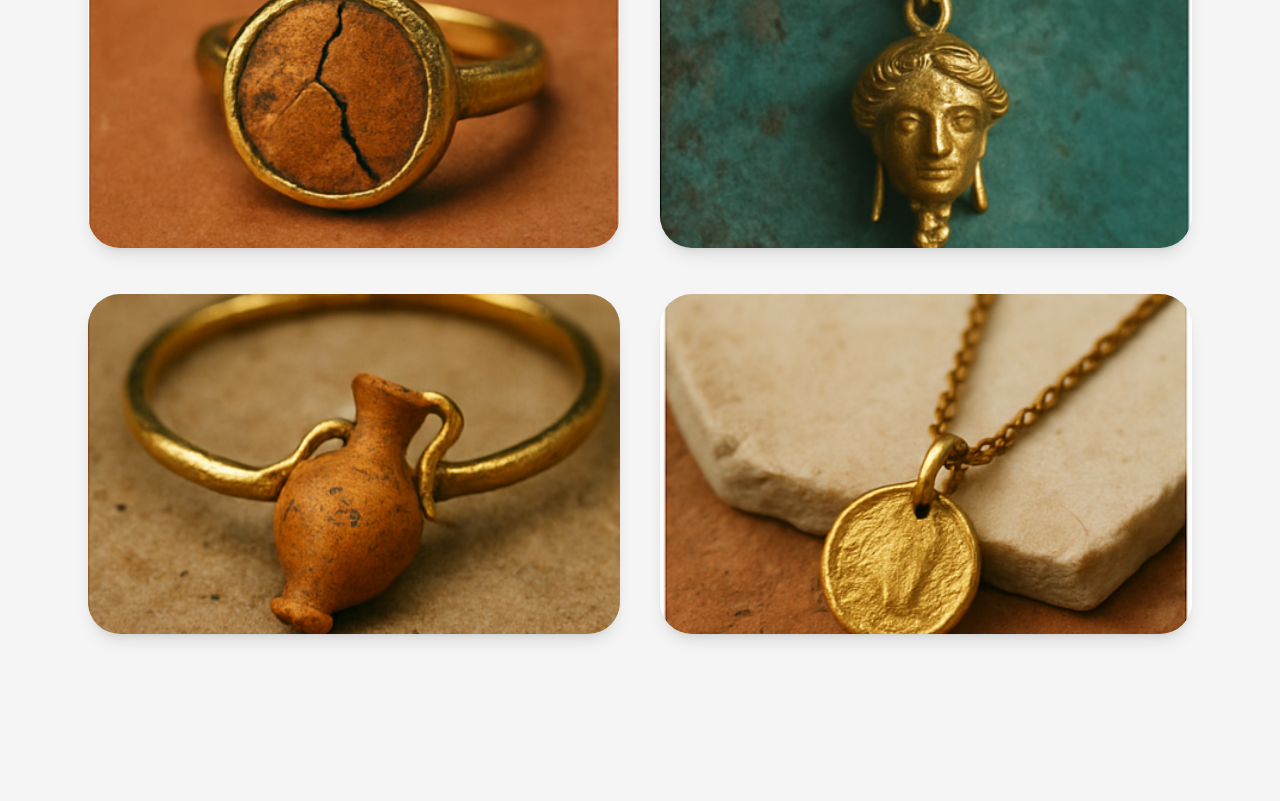
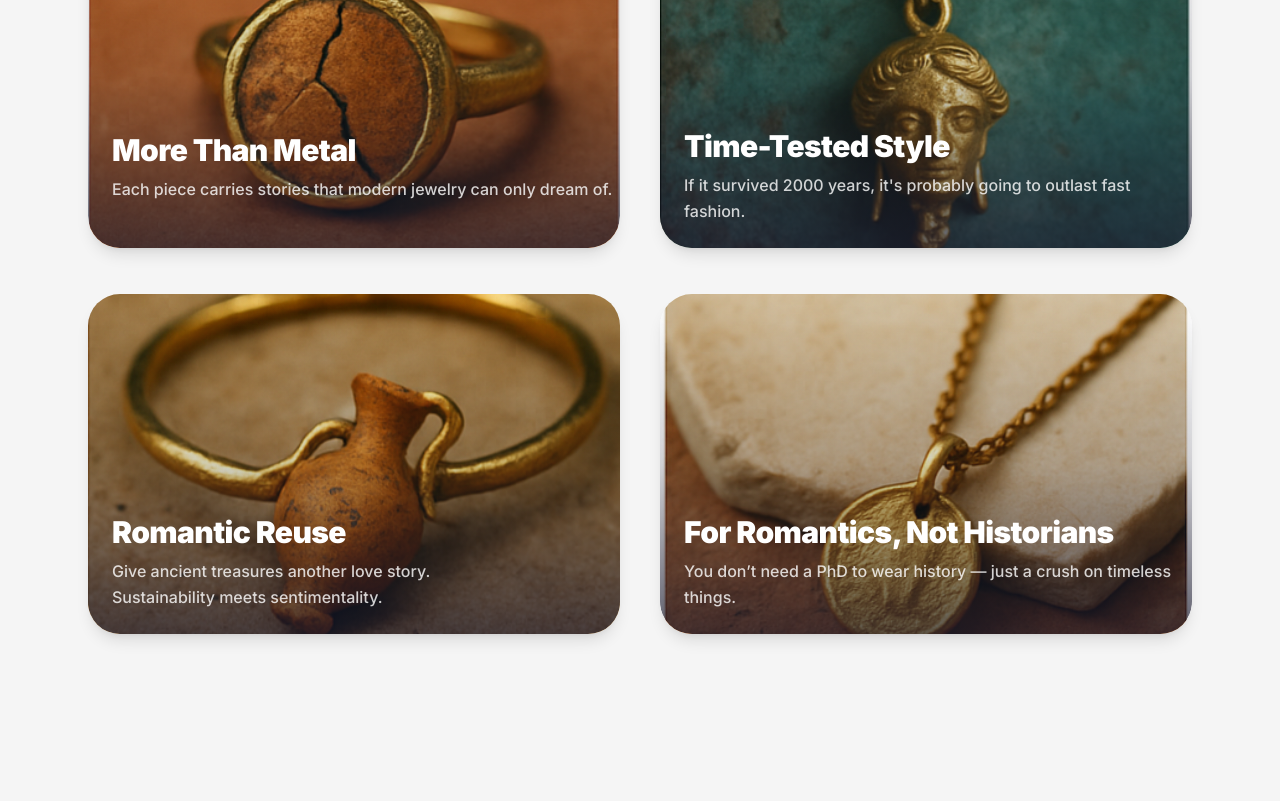
Before and after one commit to cianfry/pastcrush-site, a React (Vite) app: page / in a window 1280 px wide. Shown: the part 1680-2481 px from the top of the page. Built offline with nearby package versions, Linux system fonts and the light colour scheme.

Commit message:
adjust captions on card images

```diff
--- a/src/Pages/Home.jsx
+++ b/src/Pages/Home.jsx
@@ -175,13 +175,18 @@ export default function Home() {
           className="h-[340px] bg-cover bg-center transition-all duration-700 group-hover:scale-110"
           style={{ backgroundImage: "url('/ring1.PNG')" }}
         ></div>
-        <div className="absolute inset-0 bg-gradient-to-t from-[#1A1A2E]/80 via-[#1A1A2E]/30 to-transparent opacity-0 group-hover:opacity-100 transition-opacity duration-500 rounded-[32px]" />
-        <div className="absolute bottom-6 left-6 text-left text-white opacity-0 group-hover:opacity-100 transition-all duration-500 translate-y-3 group-hover:translate-y-0">
-          <h2 className="text-3xl font-black mb-2">More Than Metal</h2>
-          <p className="text-white/80 text-base font-medium leading-relaxed">
-            Each piece carries stories that modern jewelry can only dream of.
-          </p>
+
+        {/* keep overlay always visible, but soften opacity */}
+        <div className="absolute inset-0 bg-gradient-to-t from-[#1A1A2E]/70 via-[#1A1A2E]/20 to-transparent transition-opacity duration-500 rounded-[32px]" />
+
+        {/* text always visible */}
+        <div className="absolute bottom-6 left-6 text-left text-white transition-all duration-500">
+        <h2 className="text-3xl font-black mb-2">More Than Metal</h2>
+        <p className="text-white/80 text-base font-medium leading-relaxed min-h-[48px]">
+        Each piece carries stories that modern jewelry can only dream of.
+        </p>
         </div>
+
       </button>
     </motion.div>
 
@@ -200,8 +205,10 @@ export default function Home() {
           className="h-[340px] bg-cover bg-center transition-all duration-700 group-hover:scale-110"
           style={{ backgroundImage: "url('/pendant2.PNG')" }}
         ></div>
-        <div className="absolute inset-0 bg-gradient-to-t from-[#1A1A2E]/80 via-[#1A1A2E]/30 to-transparent opacity-0 group-hover:opacity-100 transition-opacity duration-500 rounded-[32px]" />
-        <div className="absolute bottom-6 left-6 text-left text-white opacity-0 group-hover:opacity-100 transition-all duration-500 translate-y-3 group-hover:translate-y-0">
+
+        <div className="absolute inset-0 bg-gradient-to-t from-[#1A1A2E]/70 via-[#1A1A2E]/20 to-transparent transition-opacity duration-500 rounded-[32px]" />
+
+        <div className="absolute bottom-6 left-6 text-left text-white transition-all duration-500">
           <h2 className="text-3xl font-black mb-2">Time-Tested Style</h2>
           <p className="text-white/80 text-base font-medium leading-relaxed">
             If it survived 2000 years, it's probably going to outlast fast fashion.
@@ -225,8 +232,10 @@ export default function Home() {
           className="h-[340px] bg-cover bg-center transition-all duration-700 group-hover:scale-110"
           style={{ backgroundImage: "url('/bracelet3.PNG')" }}
         ></div>
-        <div className="absolute inset-0 bg-gradient-to-t from-[#1A1A2E]/80 via-[#1A1A2E]/30 to-transparent opacity-0 group-hover:opacity-100 transition-opacity duration-500 rounded-[32px]" />
-        <div className="absolute bottom-6 left-6 text-left text-white opacity-0 group-hover:opacity-100 transition-all duration-500 translate-y-3 group-hover:translate-y-0">
+
+        <div className="absolute inset-0 bg-gradient-to-t from-[#1A1A2E]/70 via-[#1A1A2E]/20 to-transparent transition-opacity duration-500 rounded-[32px]" />
+
+        <div className="absolute bottom-6 left-6 text-left text-white transition-all duration-500">
           <h2 className="text-3xl font-black mb-2">Romantic Reuse</h2>
           <p className="text-white/80 text-base font-medium leading-relaxed">
             Give ancient treasures another love story.<br />Sustainability meets sentimentality.
@@ -250,8 +259,10 @@ export default function Home() {
           className="h-[340px] bg-cover bg-center transition-all duration-700 group-hover:scale-110"
           style={{ backgroundImage: "url('/necklace4.PNG')" }}
         ></div>
-        <div className="absolute inset-0 bg-gradient-to-t from-[#1A1A2E]/80 via-[#1A1A2E]/30 to-transparent opacity-0 group-hover:opacity-100 transition-opacity duration-500 rounded-[32px]" />
-        <div className="absolute bottom-6 left-6 text-left text-white opacity-0 group-hover:opacity-100 transition-all duration-500 translate-y-3 group-hover:translate-y-0">
+
+        <div className="absolute inset-0 bg-gradient-to-t from-[#1A1A2E]/70 via-[#1A1A2E]/20 to-transparent transition-opacity duration-500 rounded-[32px]" />
+
+        <div className="absolute bottom-6 left-6 text-left text-white transition-all duration-500">
           <h2 className="text-3xl font-black mb-2">For Romantics, Not Historians</h2>
           <p className="text-white/80 text-base font-medium leading-relaxed">
             You don’t need a PhD to wear history — just a crush on timeless things.
@@ -262,6 +273,7 @@ export default function Home() {
 
   </div>
 </section>
+
 
 
 
```
Also changed, not shown: 1 other file (tests, documents, lock files or other folders).
